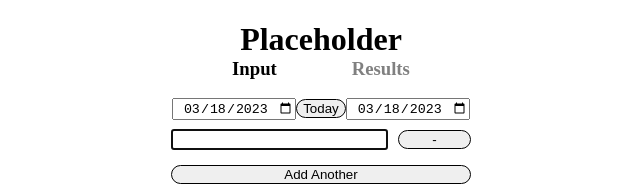
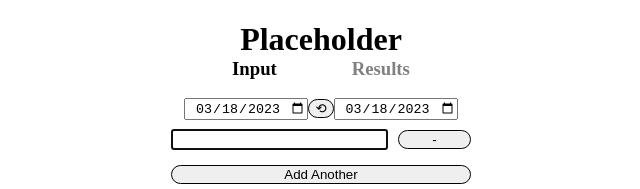
Before and after one commit to OrdinarilySam/deadline-divider-js, a React (Vite) app: page / in a window 1280 px wide. Shown: the top 189 px of the page, without its empty margins (319-959 px from the left). Built offline with nearby package versions, Linux system fonts and the light colour scheme.

Commit message:
today button text changed

```diff
--- a/src/components/DateField.jsx
+++ b/src/components/DateField.jsx
@@ -38,7 +38,7 @@ export default function DateField({ setDates }) {
         <button
           onClick={handleClick}
           className="button-today"
-        >Today</button>
+        >⟲</button>
       </div>
       <input
         id="endDate"
```
